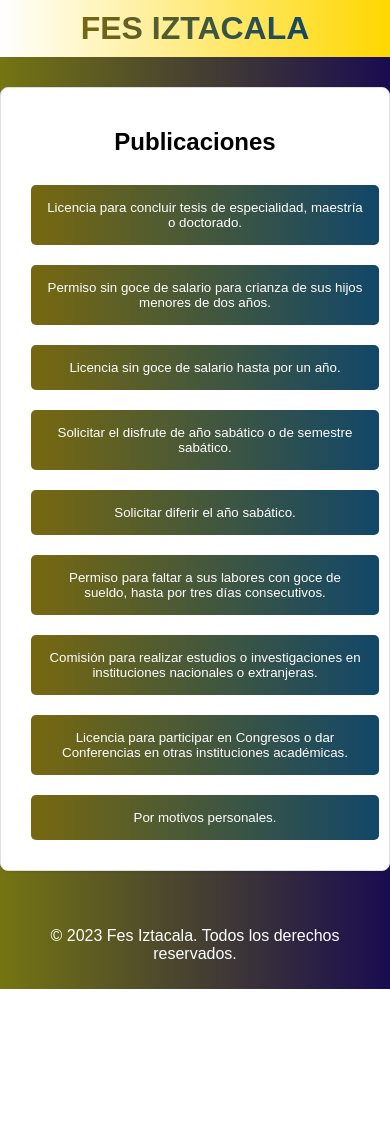
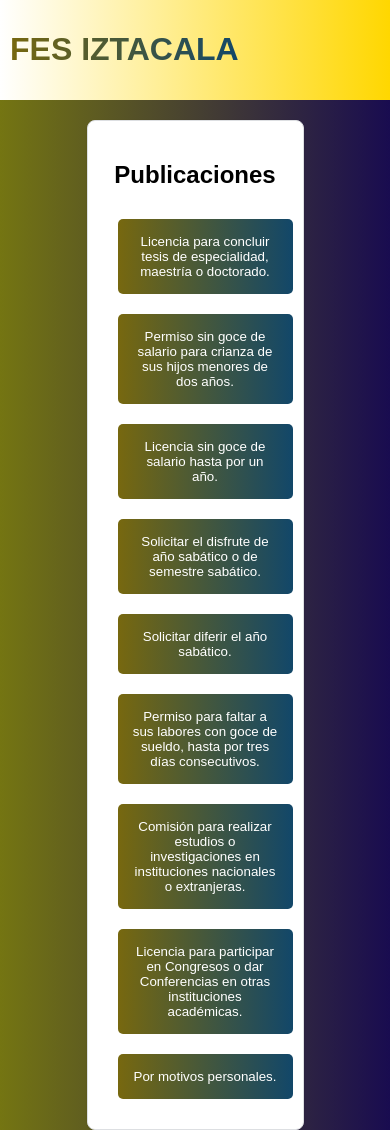
Before and after one commit to Romatecnology/fesiz.github.io, a plain HTML site: page index.html in a window 390 px wide. Shown: the top 1130 px of the page. Before the commit the page ends 989 px from the top, so only its background shows below. Drawn offline with Linux system fonts and the light colour scheme.

Commit message:
styles.css

```diff
--- a/styles.css
+++ b/styles.css
@@ -9,7 +9,7 @@ header {
   background: linear-gradient(to right,#ffffff,#ffd700);
   color: #fff;
   padding: 10px;
-    text-align: center;
+  text-align: left;
 }
 
 h1 {
@@ -17,20 +17,12 @@ h1 {
   -webkit-background-clip: text;
   color: transparent;
   display: inline-block;
-    margin: 0;
-}
-
-img {
-    height: auto;
-    width: 100%;
-    max-width: 250px;
 }
 
 main {
   display: flex;
   justify-content: center;
-    align-items: center;
-    height: 100vh;
+  margin: 20px;
 }
 
 section {
@@ -38,8 +30,7 @@ section {
   border: 1px solid #dddfe2;
   border-radius: 8px;
   box-shadow: 0 1px 2px rgba(0, 0, 0, 0.1);
-    width: 80%;
-    max-width: 600px;
+  width: 50%;
   padding: 20px;
   text-align: center;
 }
@@ -58,15 +49,13 @@ section {
   transition: background-color 0.3s ease;
 }
 
+.publication-button:hover {
+  background-color: #2980b9;
+}
+
 footer {
   background: gradient(to right, #b0b318, #e6dddc);
   padding: 10px;
   text-align: center;
   color: #fff;
 }
-
-@media only screen and (max-width: 600px) {
-    section {
-        width: 100%;
-    }
-}
```
Lines whose indentation alone changed are shown as unchanged.
